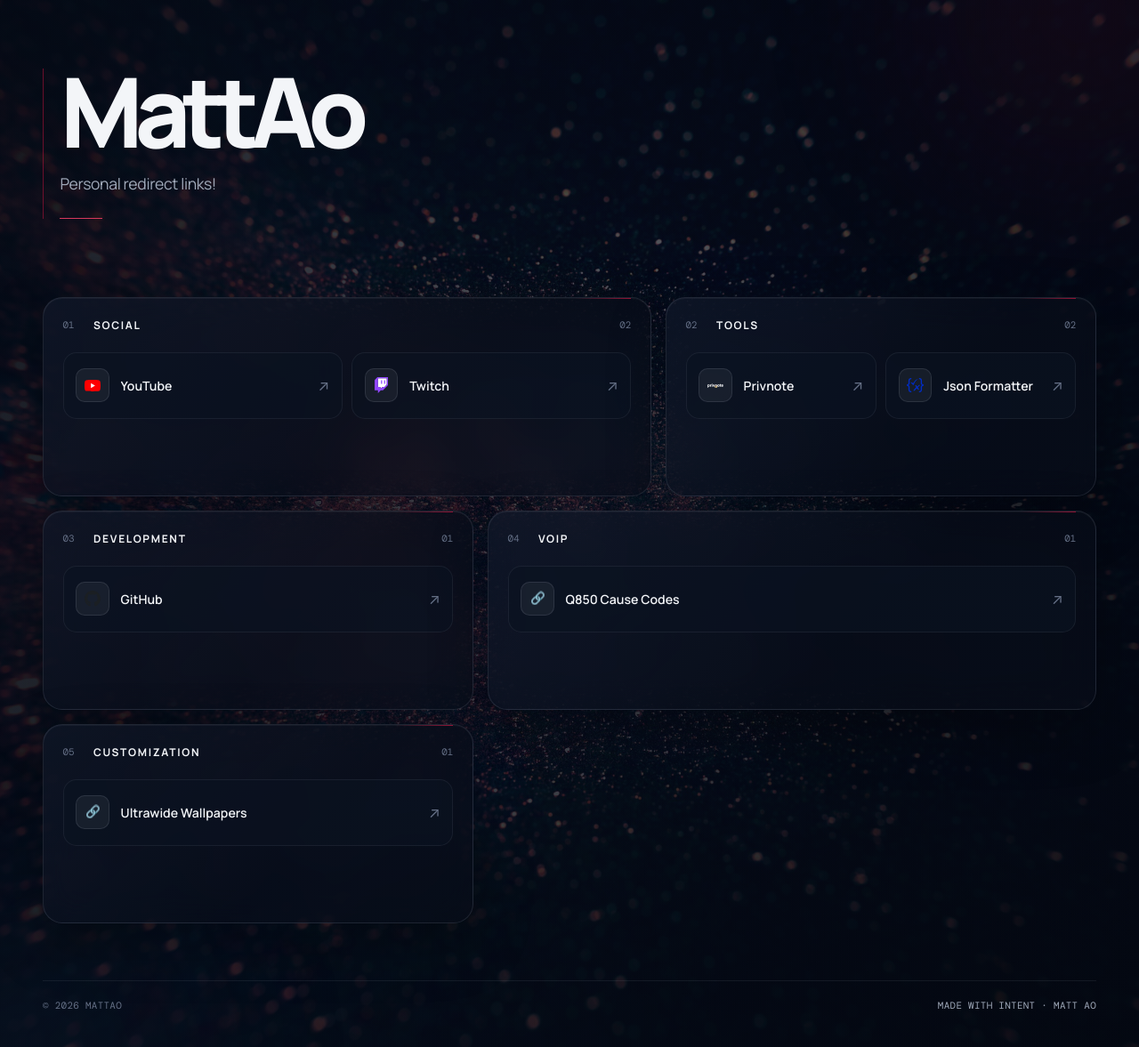
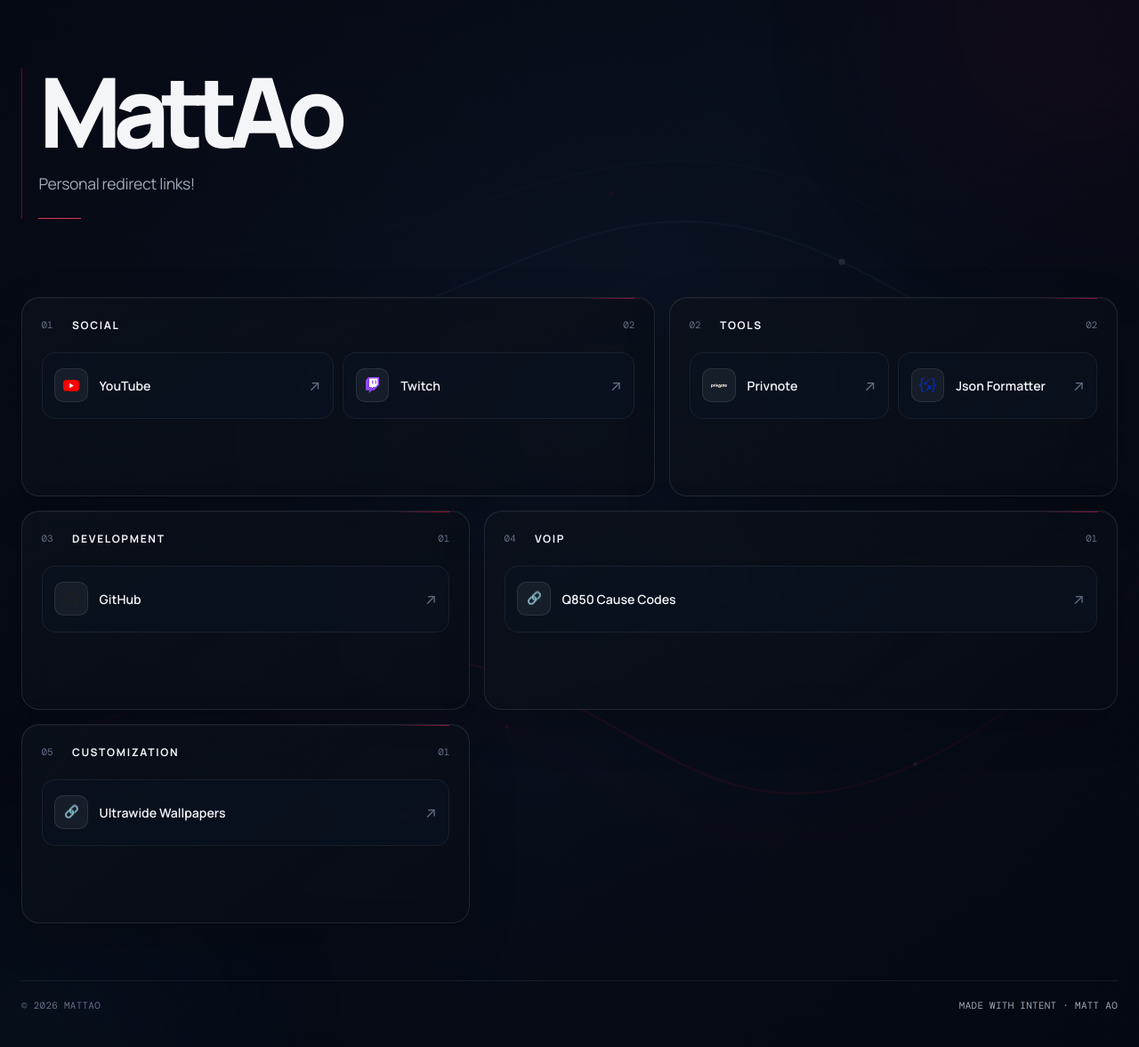
Before and after one commit to M4ttAo/link.mattao.net, a Jekyll site: the page built from index.md, in a window 1280 px wide and 1177 px high. Shown: the whole window at 89% size. Built offline with Jekyll 4.4.1, drawn with Linux system fonts in a browser that asks for light colours.

Commit message:
terzo deploy

```diff
--- a/_sass/_base.scss
+++ b/_sass/_base.scss
@@ -20,7 +20,7 @@ body::before {
   background:
     radial-gradient(circle at 50% 38%, rgba(8, 13, 25, .18), rgba(4, 8, 17, .7) 100%),
     linear-gradient(115deg, rgba(5, 9, 20, .86), rgba(7, 12, 25, .58) 48%, rgba(4, 8, 17, .84)),
-    url("/assets/images/background.jpg") center / cover no-repeat;
+    url("/assets/images/background.svg") center / cover no-repeat;
   pointer-events: none;
 }
 
@@ -34,6 +34,7 @@ a { color: inherit; }
 .footer-mark { color: var(--muted); }
 
 @media (max-width: 600px) {
+  body::before { background: linear-gradient(115deg, rgba(5,9,20,.91), rgba(7,12,25,.74)), url("/assets/images/background.svg") center / cover no-repeat; }
   .page-shell { width: min(100% - 2rem, var(--measure)); padding-top: 2.5rem; }
   .site-footer { width: min(100% - 2rem, var(--measure)); flex-direction: column; }
 }
--- a/_sass/_components.scss
+++ b/_sass/_components.scss
@@ -4,7 +4,7 @@ h1 { margin: 0; font-size: clamp(3.8rem, 9vw, 6.8rem); font-weight: 800; letter-
 .intro p { max-width: 25rem; margin: 1.35rem 0 0; color: var(--muted); font-size: clamp(.95rem, 2vw, 1.1rem); letter-spacing: -.02em; }
 .intro-line { display: block; width: 3rem; height: 1px; margin-top: 1.7rem; background: var(--accent-bright); }
 .links-grid { display: grid; grid-template-columns: repeat(12, 1fr); gap: 1rem; }
-.category-panel { position: relative; grid-column: span 7; min-height: 14rem; overflow: hidden; padding: 1.35rem; border: 1px solid var(--border); border-radius: var(--radius); background: linear-gradient(135deg, rgba(16,24,41,.72), var(--surface) 60%); box-shadow: 0 22px 65px rgba(0,0,0,.28), inset 0 1px rgba(255,255,255,.045); backdrop-filter: blur(20px); }
+.category-panel { position: relative; grid-column: span 7; min-height: 14rem; overflow: hidden; padding: 1.35rem; border: 1px solid var(--border); border-radius: var(--radius); background: linear-gradient(145deg, rgba(12,17,27,.78), rgba(8,12,20,.62)); box-shadow: 0 18px 50px rgba(0,0,0,.24), inset 0 1px rgba(255,255,255,.03); -webkit-backdrop-filter: blur(16px); backdrop-filter: blur(16px); }
 .category-panel::after { position: absolute; top: 0; right: 1.35rem; width: 4rem; height: 1px; background: linear-gradient(90deg, transparent, rgba(190,18,60,.75)); content: ""; }
 .category-panel:nth-child(3n + 2) { grid-column: span 5; }
 .category-panel:nth-child(3n) { grid-column: span 5; }
--- a/_sass/_variables.scss
+++ b/_sass/_variables.scss
@@ -13,6 +13,6 @@
   --accent-soft: rgba(190, 18, 60, 0.14);
   --font-body: "Manrope", -apple-system, BlinkMacSystemFont, "Segoe UI", sans-serif;
   --font-mono: "DM Mono", ui-monospace, monospace;
-  --radius: 22px;
-  --measure: 74rem;
+  --radius: 20px;
+  --measure: 80rem;
 }
```
Also changed, not shown: assets/images/background.svg (added).
